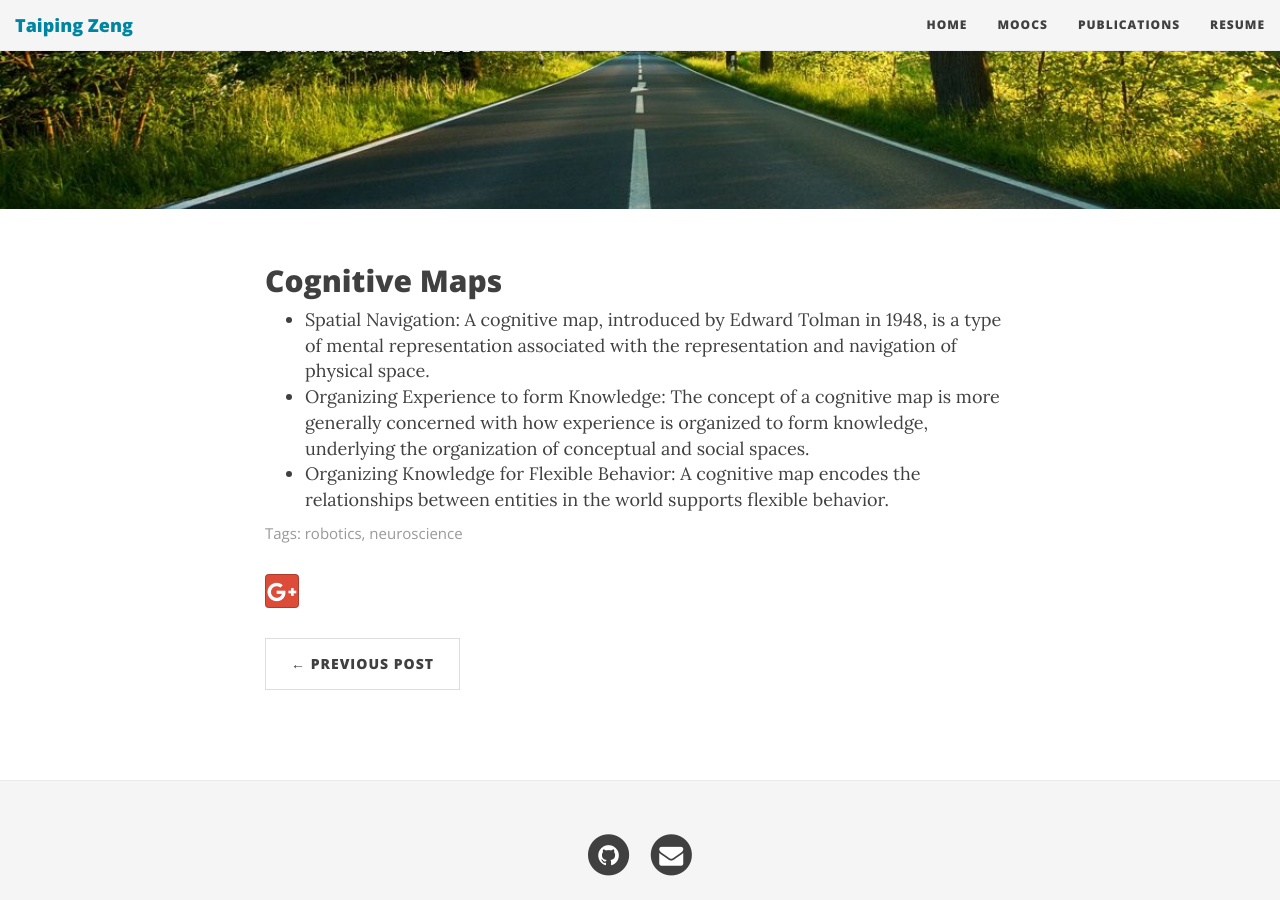
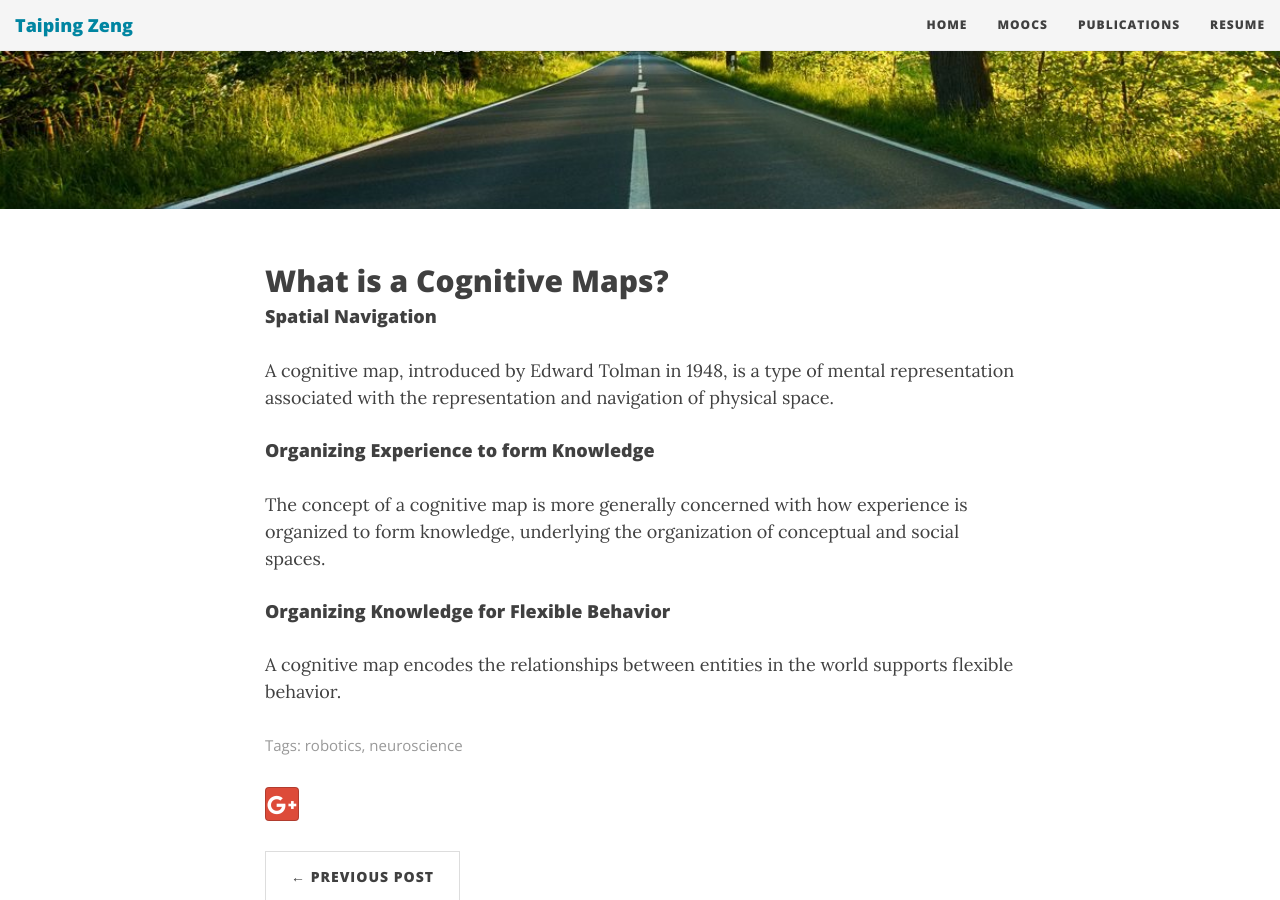
Before and after one commit to zengtaiping/zengtaiping.github.io, a Jekyll site: the page built from _posts/2020-10-12-Cognitivemaps.md, in a window 1280 px wide and 900 px high, scrolled down 330 px. Built offline with Jekyll 4.4.1, drawn with Linux system fonts in a browser that asks for light colours; nearby versions of some CDN libraries.

Commit message:
Update 2020-10-12-Cognitivemaps.md

```diff
--- a/_posts/2020-10-12-Cognitivemaps.md
+++ b/_posts/2020-10-12-Cognitivemaps.md
@@ -6,7 +6,10 @@
 tags: [robotics, neuroscience]
 image: /img/hello_world.jpeg
 ---
-## Cognitive Maps
-- Spatial Navigation: A cognitive map, introduced by Edward Tolman in 1948, is a type of mental representation associated with the representation and navigation of physical space.
-- Organizing Experience to form Knowledge: The concept of a cognitive map is more generally concerned with how experience is organized to form knowledge, underlying the organization of conceptual and social spaces.
-- Organizing Knowledge for Flexible Behavior: A cognitive map encodes the relationships between entities in the world supports flexible behavior.
+## What is a Cognitive Maps?
+#### Spatial Navigation
+A cognitive map, introduced by Edward Tolman in 1948, is a type of mental representation associated with the representation and navigation of physical space.
+#### Organizing Experience to form Knowledge
+The concept of a cognitive map is more generally concerned with how experience is organized to form knowledge, underlying the organization of conceptual and social spaces.
+#### Organizing Knowledge for Flexible Behavior
+A cognitive map encodes the relationships between entities in the world supports flexible behavior.
```
